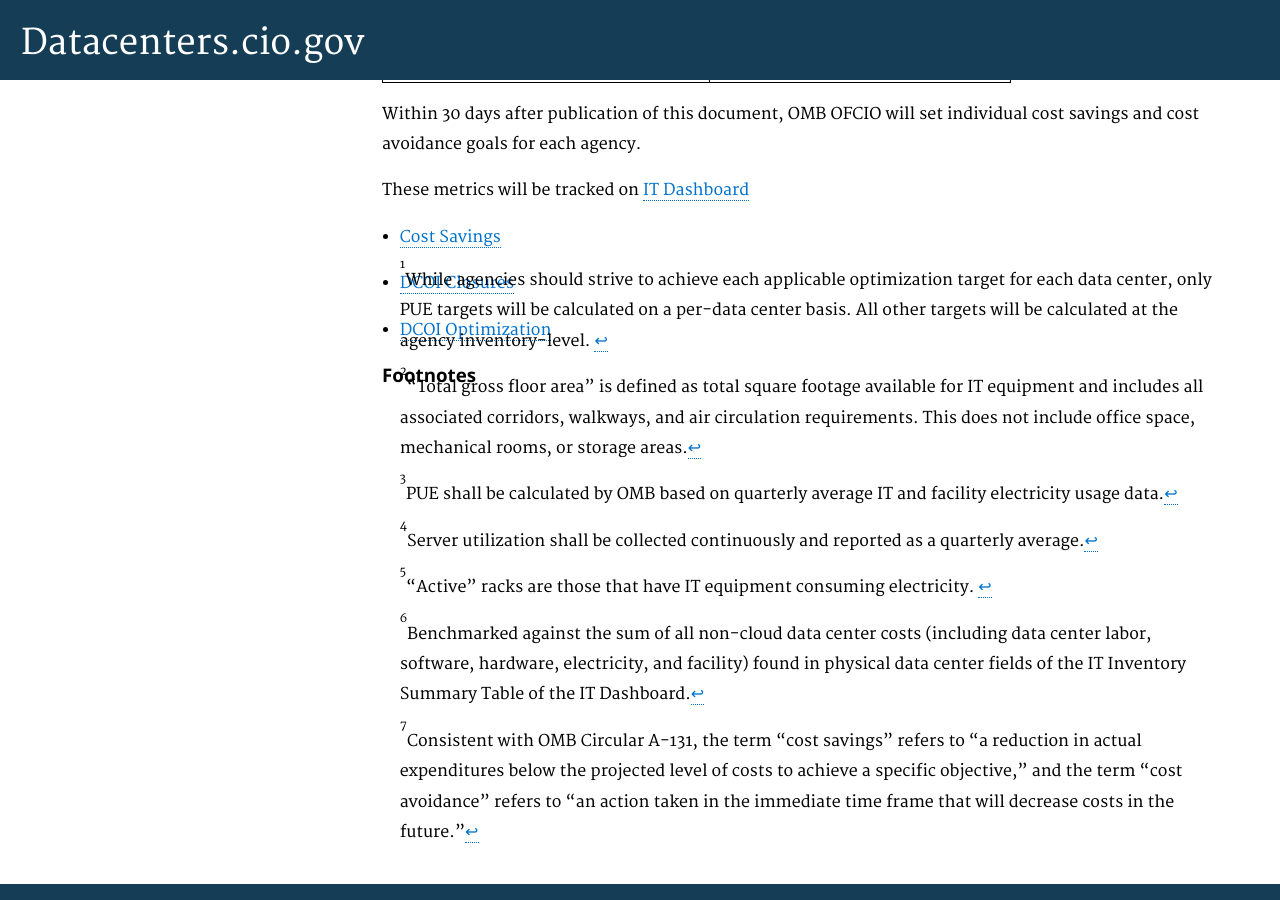
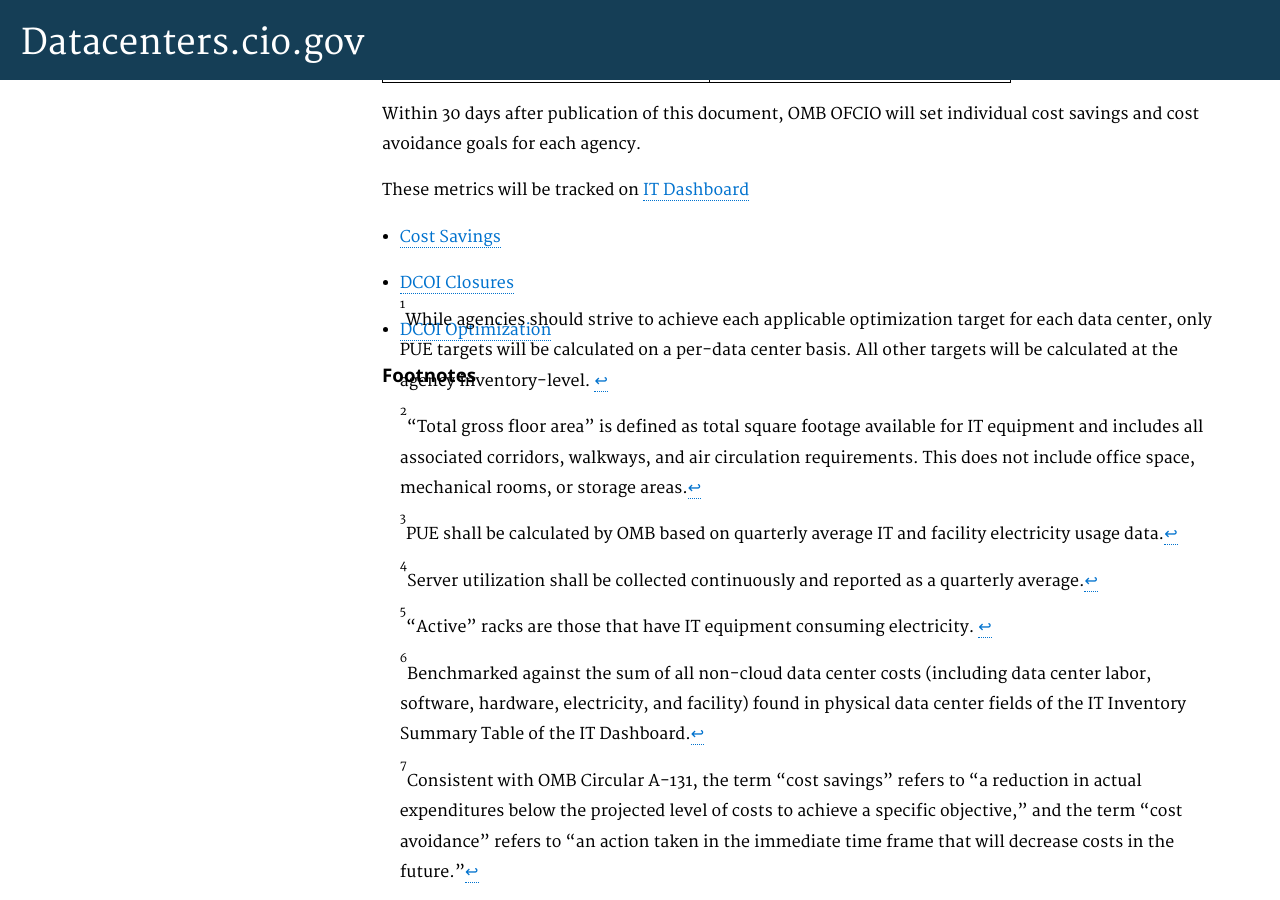
Before and after one commit to ydave-reisys/datacenters, a Jekyll site: the page built from pages/implementation-and-progress.html, in a window 1280 px wide and 900 px high, scrolled down 1690 px. Built offline with Jekyll 4.4.1, drawn with Linux system fonts in a browser that asks for light colours; nearby versions of some CDN libraries; Markdown is read by kramdown in place of the engine named in the settings.

Commit message:
Jump to links

```diff
--- a/pages/implementation-and-progress.html
+++ b/pages/implementation-and-progress.html
@@ -97,7 +97,7 @@
 
 <h3 id="footnotes">Footnotes</h3>
 
-<ul style="list-style-type:none; margin-top: -140px;">
+<ul style="list-style-type:none; margin-top: -100px;">
     <li id="fn1"><sup style="padding-top: 140px">1</sup>While agencies should strive to achieve each applicable optimization target for each data center, only PUE targets will be calculated on a per-data center basis. All other targets will be calculated at the agency inventory-level. <a href="#fnr1">↩</a></li>
     <li id="fn2"><sup>2</sup>“Total gross floor area” is defined as total square footage available for IT equipment and includes all associated corridors, walkways, and air circulation requirements. This does not include office space, mechanical rooms, or storage areas.<a href="#fnr2">↩</a></li>
     <li id="fn3"><sup>3</sup>PUE shall be calculated by OMB based on quarterly average IT and facility electricity usage data.<a href="#fnr3">↩</a></li>
```
